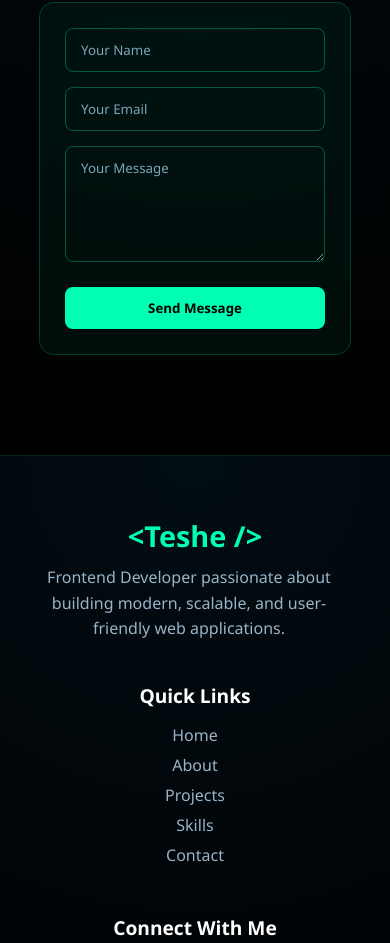
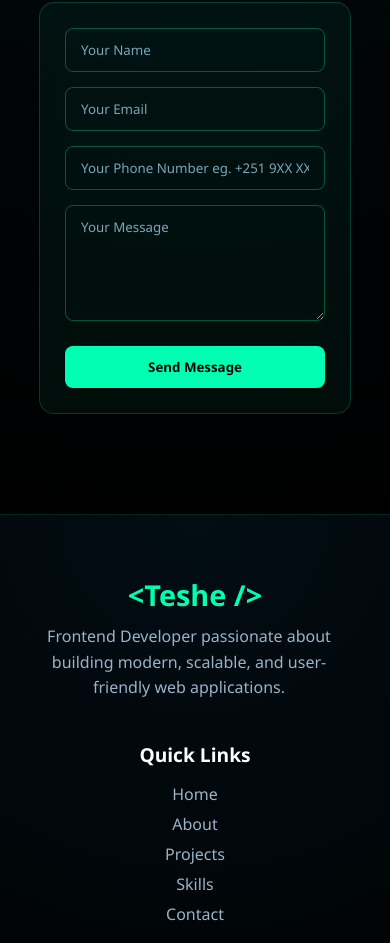
Before and after one commit to Teshome-Worku/portfolio-website, a React (Vite) app: page / in a window 390 px wide. Shown: the part 6675-7618 px from the top of the page. Built offline with nearby package versions, Linux system fonts and the light colour scheme; no server answers.

Commit message:
feat: add phone number input to contact form

```diff
--- a/src/components/Contact.jsx
+++ b/src/components/Contact.jsx
@@ -84,6 +84,7 @@ const Contact = () => {
         <form className="contact-form" onSubmit={submitHandler}>
           <input type="text" placeholder="Your Name" name="name" required />
           <input type="email" placeholder="Your Email" name="email" required />
+          <input type="tel" placeholder="Your Phone Number eg. +251 9XX XXX XXX" name="phone" required />
           <textarea placeholder="Your Message" rows="5" name="message" required></textarea>
           <button type="submit">Send Message</button>
         </form>
```
